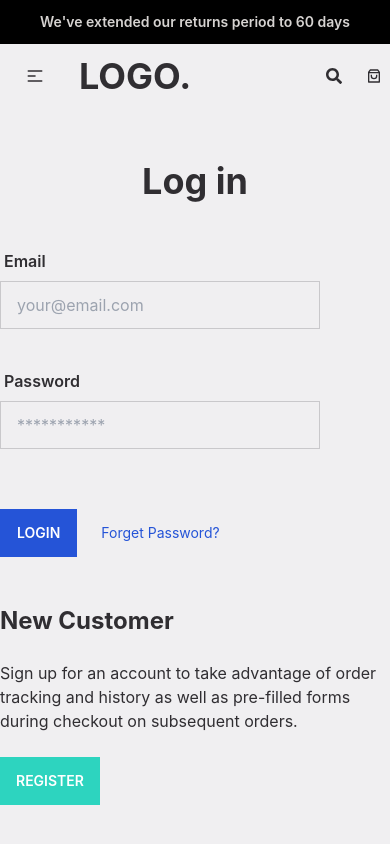
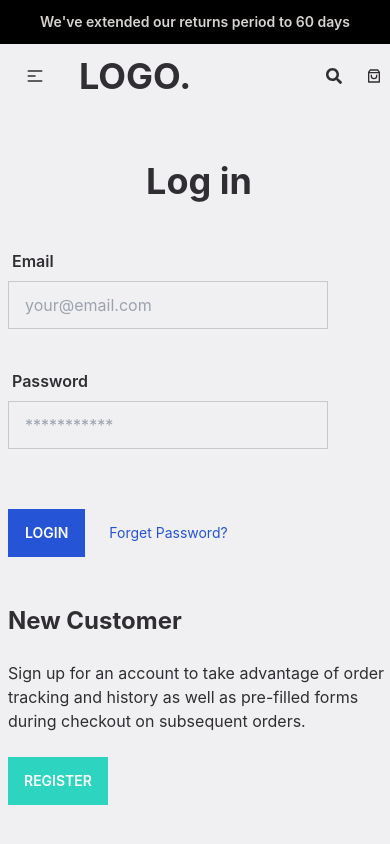
Before and after one commit to fazlarabby1/genesys-task, a React (Create React App) app: page /login in a window 390 px wide. Shown: the top 844 px of the page. Built offline with nearby package versions, Linux system fonts and the light colour scheme; no server answers.

Commit message:
added padding in login form

```diff
--- a/src/Pages/LogIn/LogIn.js
+++ b/src/Pages/LogIn/LogIn.js
@@ -33,7 +33,7 @@ const LogIn = () => {
 
     return (
         <div className='h-[750px] flex justify-center items-center'>
-            <div>
+            <div className='pl-2 md:pl-0'>
                 <h1 className='text-4xl font-bold text-center mb-10'>Log in</h1>
                 <form onSubmit={handleSubmit(handleLogin)}>
                     <div className="form-control w-full max-w-xs mb-8">
```
